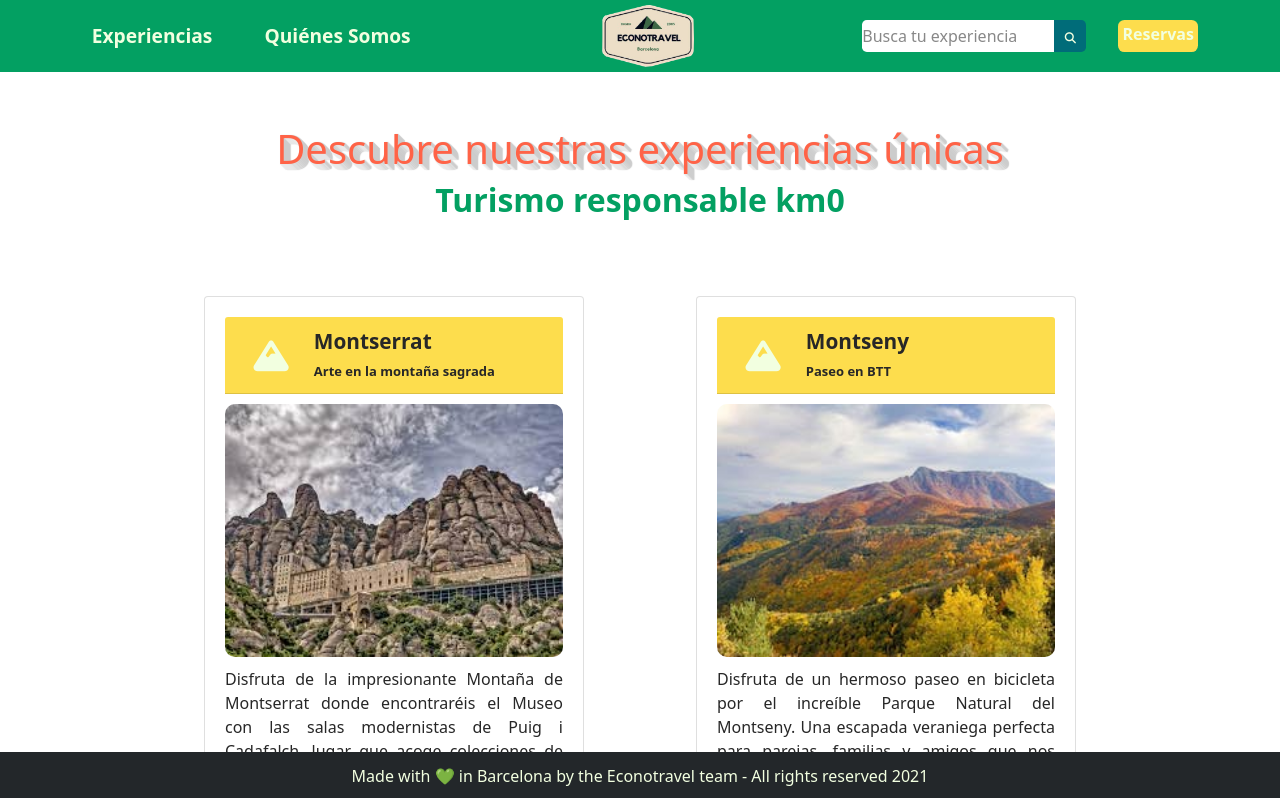
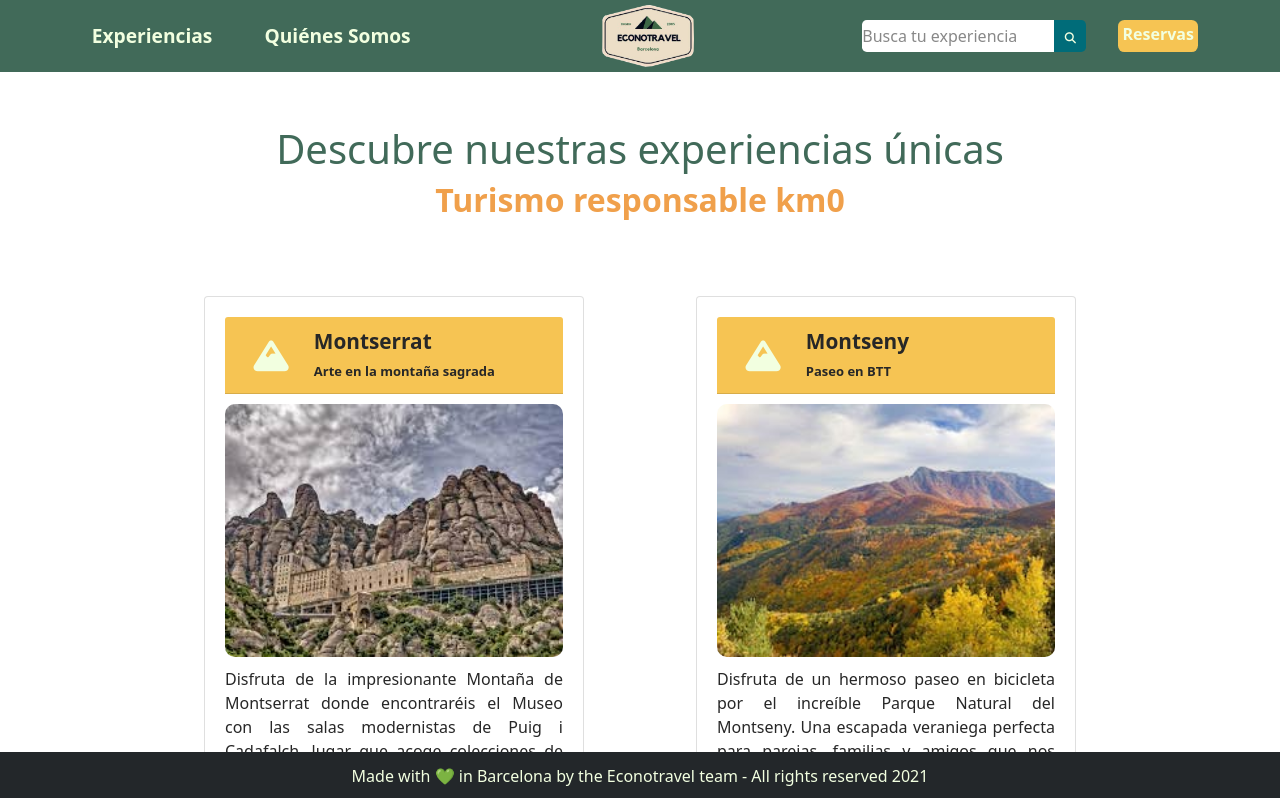
Before and after one commit to yassscoder/Econotravel-app-starter-6, a React app in the folder web-client/: page /experiencias in a window 1280 px wide. Shown: the top 798 px of the page. Built offline with nearby package versions, Linux system fonts and the light colour scheme.

Commit message:
formulario reservas done + nuevos colores diseño

```diff
--- a/web-client/src/js/components/reservas.jsx
+++ b/web-client/src/js/components/reservas.jsx
@@ -1,21 +1,20 @@
 import React, {useState} from 'react';
-import { useForm } from 'react-hook-form';
-import {Link} from "react-router-dom";
+import {useForm} from 'react-hook-form';
+import {Redirect} from "react-router";
 
 export function Reservas() {
-    const { register, handleSubmit, formState: { errors } } = useForm();
+    const {register, handleSubmit, formState: {errors}} = useForm();
     const [submitted, setSubmitted] = useState(false);
-    const onSubmit = data => {
-        console.log(data);
-        console.log(errors);
+    const onSubmit = () => {
         setSubmitted(true);
-        if (submitted) {
-            return <redirect to={"/Booking-done"}>
 
-            </redirect>
-        }
     }
 
+    if (submitted) {
+        return <Redirect to={"/Booking-done"}>
+
+        </Redirect>
+    }
     return (
         <div className="fondo">
             <form id="contact" onSubmit={handleSubmit(onSubmit)}>
@@ -26,32 +25,44 @@ export function Reservas() {
                     {errors.Nombre?.type === 'required' && "No te olvides de rellenar este campo"}
                 </fieldset>
                 <fieldset>
-                    <input type="text" placeholder="Apellidos" {...register("Apellidos", {required: true, maxLength: 100})} />
+                    <input type="text" placeholder="Apellidos" {...register("Apellidos", {
+                        required: true,
+                        maxLength: 100
+                    })} />
                     {errors.Apellidos?.type === 'required' && "Campo obligatorio"}
                 </fieldset>
                 <fieldset>
-                    <input type="text" placeholder="Email" {...register("Email", {required: true, pattern: /^\S+@\S+$/i})} />
+                    <input type="text" placeholder="Email" {...register("Email", {
+                        required: true,
+                        pattern: /^\S+@\S+$/i
+                    })} />
                     {errors.Email?.type === 'required' && "mail para enviarte la confirmación"}
                 </fieldset>
                 <fieldset>
-                    <input type="tel" placeholder="Número móvil" {...register("Mobile_number", {required: true, minLength: 6, maxLength: 12})} />
+                    <input type="tel" placeholder="Número móvil" {...register("Mobile_number", {
+                        required: true,
+                        minLength: 6,
+                        maxLength: 12
+                    })} />
                     {errors.Mobile_number?.type === 'required' && "Sólo te llamaremos por una urgencia"}
                 </fieldset>
                 <fieldset>
-                    <select className="desplegable" type="text"{...register("Experiencias", { required: true })}>
-                    <option value={"experiencia"}> Selecciona tu experiencia </option>
+                    <select className="desplegable" type="text"{...register("Experiencias", {required: true})}>
+                        <option value={"experiencia"}> Selecciona tu experiencia</option>
                         <option value="Experiencia Montseny -- 250€ --">Experiencia Montseny -- 250€ --</option>
                         <option value=" Experiencia Montserrat --125€ --"> Experiencia Montserrat --125€ --</option>
                         <option value=" Experiencia Velero -- 280€ --"> Experiencia Velero -- 280€ --</option>
-                    <option value=" Experiencia Horticultura -- 145€ --"> Experiencia Horticultura -- 145€ --</option>
-                    <option value=" Experiencia Colonia Güell -- 50€ --"> Experiencia Colonia Güell -- 50€ --</option>
+                        <option value=" Experiencia Horticultura -- 145€ --"> Experiencia Horticultura -- 145€ --
+                        </option>
+                        <option value=" Experiencia Colonia Güell -- 50€ --"> Experiencia Colonia Güell -- 50€ --
+                        </option>
                         <option value=" Experiencia Modernismo -- 200€ --"> Experiencia Modernismo -- 200€ --</option>
                     </select>
                     {errors.Experiencias?.type === 'required' && "Selecciona una experiencia"}
                 </fieldset>
                 <fieldset>
-                    <select className="desplegable" {...register("Personas", { required: true })}>
-                    <option value={"experiencia"}> Número de personas </option>
+                    <select className="desplegable" {...register("Personas", {required: true})}>
+                        <option value={"experiencia"}> Número de personas</option>
                         <option value="1">1</option>
                         <option value=" 2"> 2</option>
                         <option value=" 3"> 3</option>
@@ -62,11 +73,7 @@ export function Reservas() {
                     {errors.Personas?.type === 'required' && "Selección obligatoria"}
                 </fieldset>
                 <fieldset>
-                    {/*<Link to={"/SuccesfulBooking"} >
-                    <button name="submit" type="submit" id="contact-submit" data-submit="...Sending">Submit
-               </button>
-                    {/*</Link>*/}
-                    <input name="submit" type="submit" id="contact-submit" />
+                    <input name="submit" type="submit" id="contact-submit"/>
                 </fieldset>
 
             </form>
--- a/web-client/src/scss/main.scss
+++ b/web-client/src/scss/main.scss
@@ -5,9 +5,9 @@ body{
 }
 
 :root {
-  --primary-color: #03A062;
-  --secondary-color: #fddd4d;/*#FDE724; AMARILLO ORIGINAL*/
-  --tertiary-color: #ef3417;
+  --primary-color: #416a59; //#03A062;
+  --secondary-color: #f6c453;/* #fddd4d #FDE724; AMARILLO ORIGINAL*/
+  --tertiary-color: #f0a04b;
   --light-font-color: #f2ffe0; /*white; HE PUESTO OTRO COLOR EN LUGAR DEL BLANCO     */
   --dark-font-color: #1e2e1d; /*black;  por si quereis probar a poner otro color distinto al negro*/
 
@@ -133,8 +133,8 @@ body{
 
 
 .titleExp {
-  text-shadow: 1px 0px 1px #CCCCCC, 0px 1px 1px #EEEEEE, 2px 1px 1px #CCCCCC, 1px 2px 1px #EEEEEE, 3px 2px 1px #CCCCCC, 2px 3px 1px #EEEEEE, 4px 3px 1px #CCCCCC, 3px 4px 1px #EEEEEE, 5px 4px 1px #CCCCCC, 4px 5px 1px #EEEEEE, 6px 5px 1px #CCCCCC, 5px 6px 1px #EEEEEE, 7px 6px 1px #CCCCCC;
-  color: #FF6347FF;
+  //text-shadow: 1px 0px 1px #CCCCCC, 0px 1px 1px #EEEEEE, 2px 1px 1px #CCCCCC, 1px 2px 1px #EEEEEE, 3px 2px 1px #CCCCCC, 2px 3px 1px #EEEEEE, 4px 3px 1px #CCCCCC, 3px 4px 1px #EEEEEE, 5px 4px 1px #CCCCCC, 4px 5px 1px #EEEEEE, 6px 5px 1px #CCCCCC, 5px 6px 1px #EEEEEE, 7px 6px 1px #CCCCCC;
+  color: var(--primary-color);
   background: #FFFFFF;
   margin-top: 2rem;
   text-align: center;
@@ -142,6 +142,7 @@ body{
 .titleExp1 {
   font-weight: bold;
   text-align: center;
+  color: var(--tertiary-color);
 }
 
 
```
Lines whose indentation alone changed are shown as unchanged.
